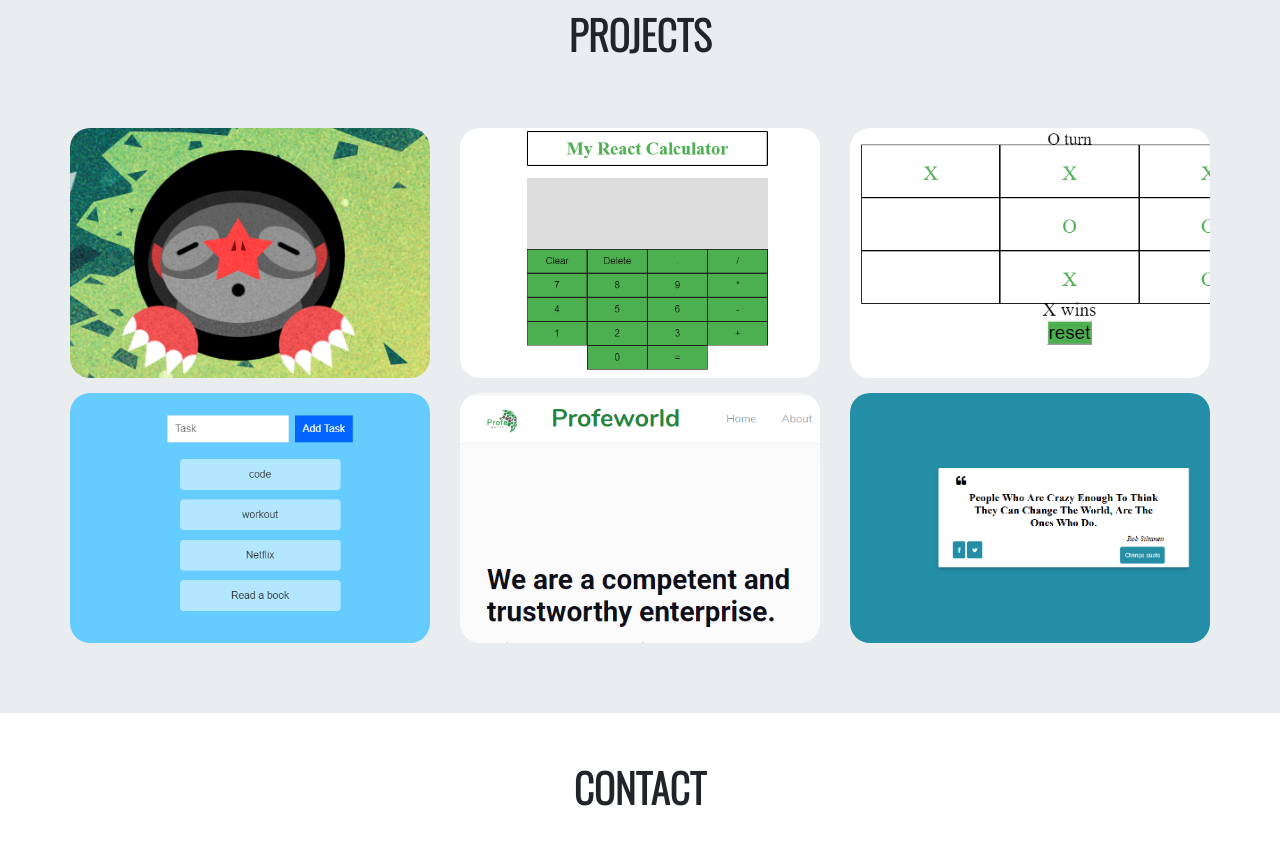
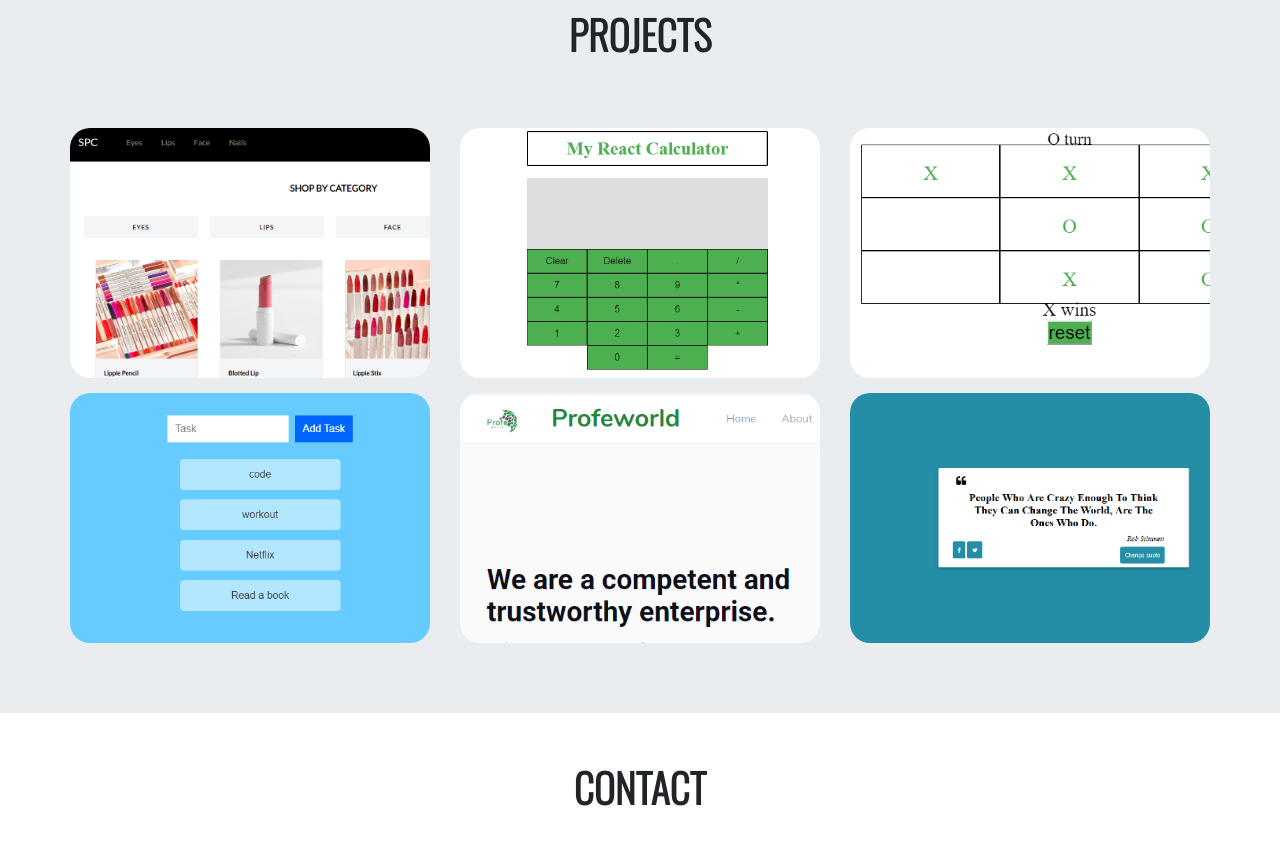
Before and after one commit to vikyij/vikyij-portfolio, a React (Create React App) app: page / in a window 1280 px wide. Shown: the part 1680-2539 px from the top of the page. Built offline with nearby package versions, Linux system fonts and the light colour scheme.

Commit message:
added a new project to my portfolio

```diff
--- a/src/Portfolio.js
+++ b/src/Portfolio.js
@@ -11,10 +11,10 @@ const Portfolio = ({title, id}) => {
           <div className='bg-img1 container1'>
             <div className="overlay">
               <div>
-                <p className="text">MOLE GAME</p>
-                <p className="text1">JavaScript</p>
+                <p className="text">E-commerce site</p>
+                <p className="text1">React js</p>
                 <button type="button" className="btn btn-outline-info my-btn text2">
-                  <a href='https://github.com/vikyij/mole-game' target='_blank'>LEARN MORE</a></button>
+                  <a href='https://spcmakeup.netlify.app/' target='_blank'>LEARN MORE</a></button>
               </div>
             </div>
           </div>
--- a/src/project.css
+++ b/src/project.css
@@ -45,7 +45,7 @@ body {
 
 .bg-img1 {
     height: 250px;
-    background-image:  url('images/s1.PNG');
+    background-image:  url('images/spc.PNG');
     background-repeat: no-repeat;
     background-size: cover;
     border-radius:20px;
```
Also changed, not shown: src/images/s1.PNG (deleted), src/images/spc.PNG (added).
